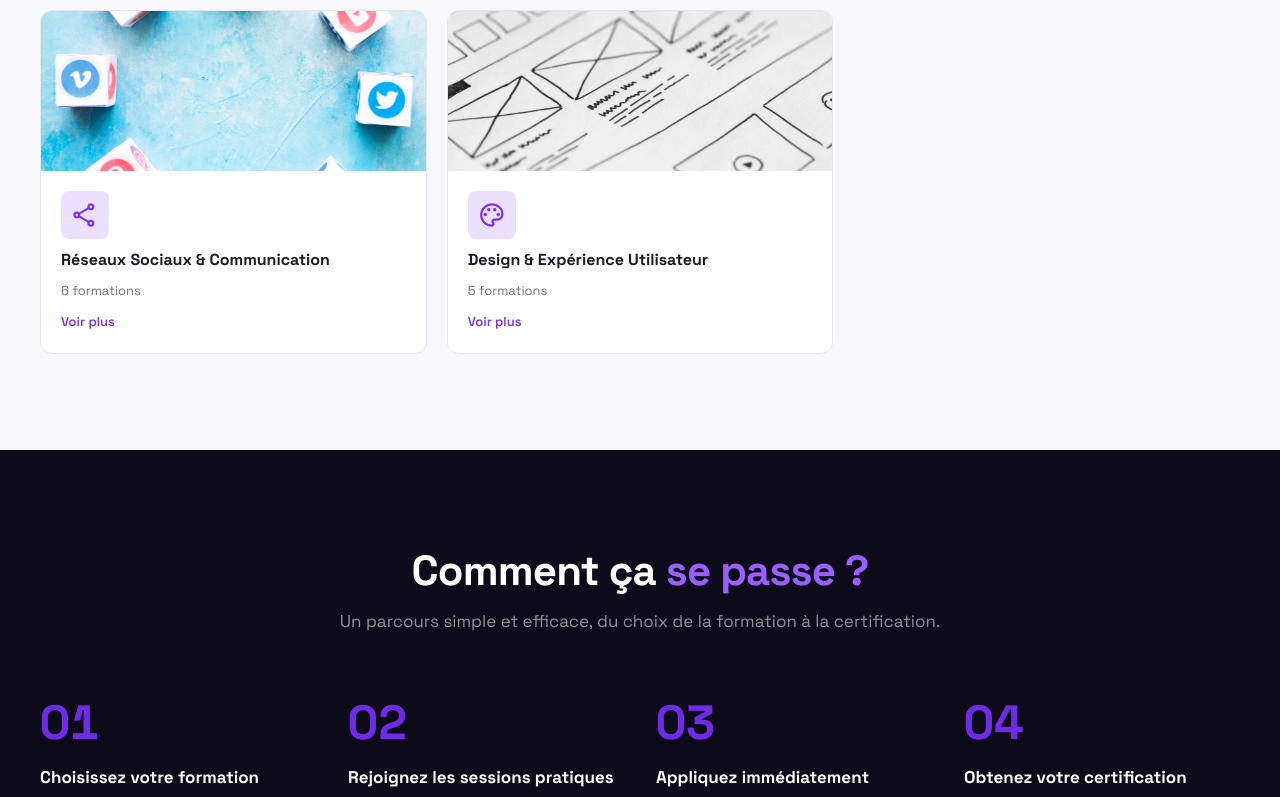
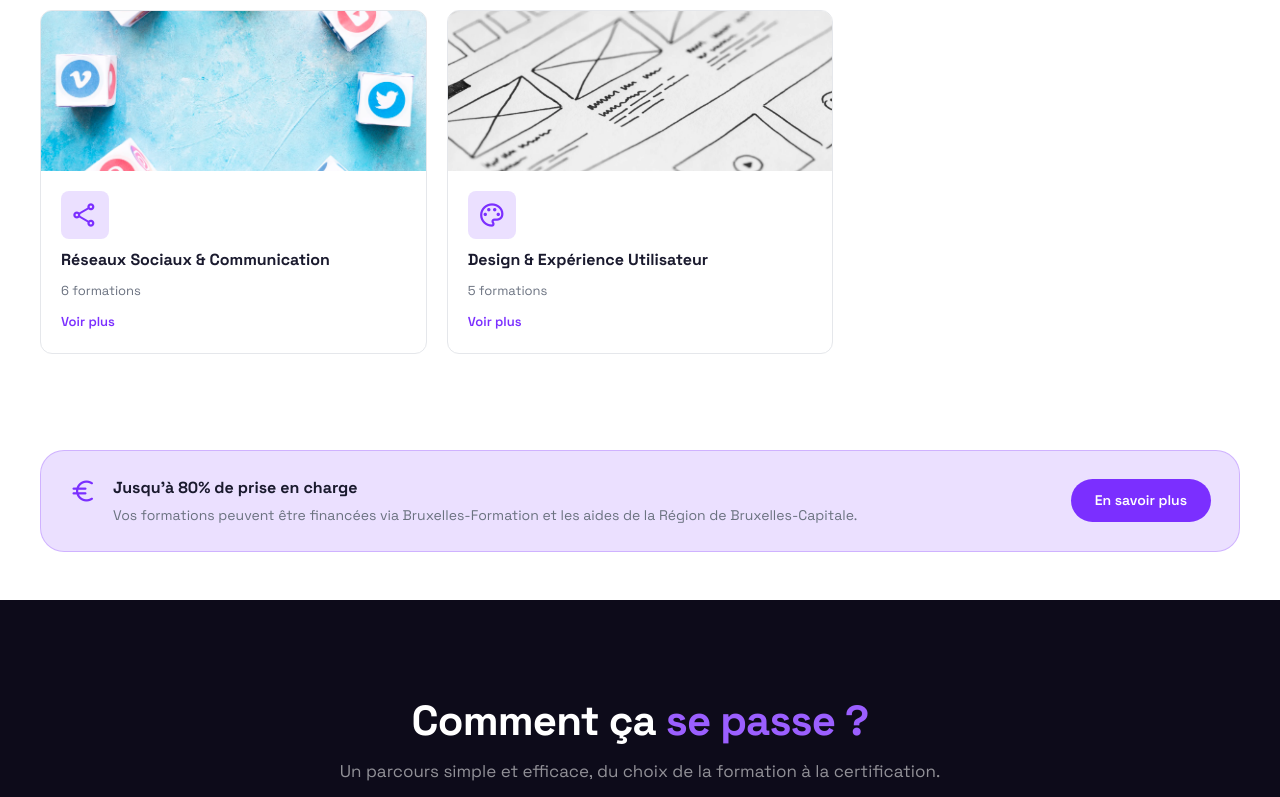
Before and after one commit to kuatejoelparfait-Data/ecole-du-numerique, a React (Vite) app in the folder ecole-du-numerique/: page / in a window 1280 px wide. Shown: the part 2422-3219 px from the top of the page. Built offline with nearby package versions, Linux system fonts and the light colour scheme.

Commit message:
Ajout d'un bandeau financement pour remplir la page Home

```diff
--- /dev/null
+++ b/ecole-du-numerique/src/pages/Home/Financement/Financement.css
@@ -0,0 +1,75 @@
+.financement {
+  background: var(--white);
+  padding: 0 24px 48px;
+}
+
+.financement__inner {
+  max-width: var(--container);
+  margin: 0 auto;
+  background: var(--purple-glow);
+  border: 1px solid rgba(123, 47, 255, 0.25);
+  border-radius: var(--radius-lg);
+  padding: 24px 28px;
+  display: flex;
+  flex-direction: column;
+  gap: 20px;
+}
+
+.financement__left {
+  display: flex;
+  align-items: flex-start;
+  gap: 16px;
+}
+
+.financement__icon {
+  font-size: 28px;
+  color: var(--purple);
+  flex-shrink: 0;
+  margin-top: 2px;
+}
+
+.financement__text {
+  display: flex;
+  flex-direction: column;
+  gap: 4px;
+}
+
+.financement__title {
+  font-size: 16px;
+  font-weight: 700;
+  color: var(--text);
+}
+
+.financement__sub {
+  font-size: 14px;
+  color: var(--text-muted);
+  line-height: 1.6;
+}
+
+.financement__cta {
+  display: inline-flex;
+  align-items: center;
+  justify-content: center;
+  background: var(--purple);
+  color: var(--white);
+  font-size: 14px;
+  font-weight: 600;
+  padding: 10px 24px;
+  border-radius: 99px;
+  width: fit-content;
+  transition: background 0.2s, transform 0.2s;
+  white-space: nowrap;
+}
+
+.financement__cta:hover {
+  background: var(--purple-light);
+  transform: translateY(-1px);
+}
+
+@media (min-width: 700px) {
+  .financement__inner {
+    flex-direction: row;
+    align-items: center;
+    justify-content: space-between;
+  }
+}
--- /dev/null
+++ b/ecole-du-numerique/src/pages/Home/Financement/Financement.jsx
@@ -0,0 +1,21 @@
+import { Link } from 'react-router-dom'
+import './Financement.css'
+
+export default function Financement() {
+  return (
+    <div className="financement">
+      <div className="financement__inner">
+        <div className="financement__left">
+          <span className="material-symbols-rounded financement__icon">euro</span>
+          <div className="financement__text">
+            <p className="financement__title">Jusqu'à 80% de prise en charge</p>
+            <p className="financement__sub">
+              Vos formations peuvent être financées via Bruxelles-Formation et les aides de la Région de Bruxelles-Capitale.
+            </p>
+          </div>
+        </div>
+        <Link to="/contact" className="financement__cta">En savoir plus</Link>
+      </div>
+    </div>
+  )
+}
--- a/ecole-du-numerique/src/pages/Home/Formations/Formations.css
+++ b/ecole-du-numerique/src/pages/Home/Formations/Formations.css
@@ -1,6 +1,6 @@
 .formations {
   padding: 64px 24px;
-  background: var(--gray-light);
+  background: var(--white);
 }
 
 .formations__container {
--- a/ecole-du-numerique/src/pages/Home/Home.jsx
+++ b/ecole-du-numerique/src/pages/Home/Home.jsx
@@ -7,6 +7,7 @@ import FAQ         from './FAQ/FAQ'
 import BlogPreview from './BlogPreview/BlogPreview'
 import Wave        from '../../components/Dividers/Wave'
 import Arc         from '../../components/Dividers/Arc'
+import Financement from './Financement/Financement'
 
 export default function Home() {
   return (
@@ -15,6 +16,7 @@ export default function Home() {
       <Arc top="#0D0B1A" bottom="#FFFFFF" />
       <Audiences />
       <Formations />
+      <Financement />
       <HowItWorks />
 
       <FAQ />
```
